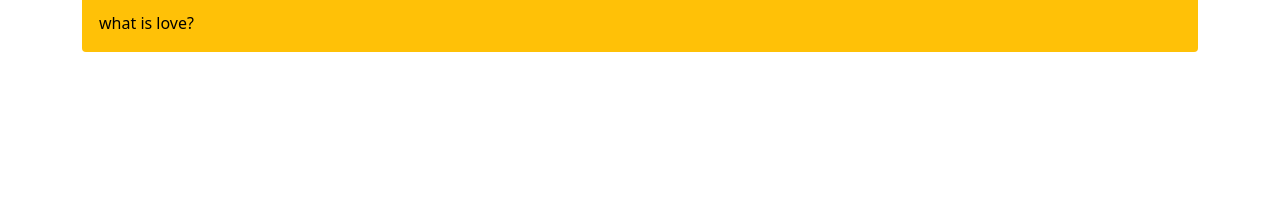
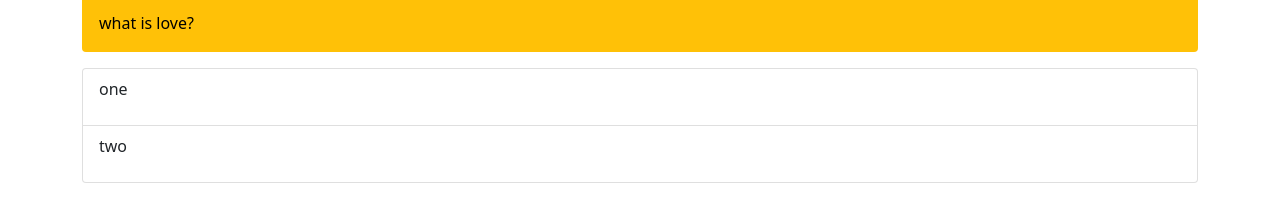
Before and after one commit to oleggsa/react-hw, a React (Create React App) app: page / in a window 1280 px wide. Shown: the part 380-602 px from the top of the page. Built offline with nearby package versions, Linux system fonts and the light colour scheme.

Commit message:
added children list group

```diff
--- a/src/App.js
+++ b/src/App.js
@@ -4,6 +4,8 @@
 import Card from "./components/Card";
 import Progress from "./components/Progress";
 import Alert from "./components/Alert";
+import ListGroup from "./components/ListGroup";
+
 
 
 function App() {
@@ -18,6 +20,10 @@
             <Progress percentage={40} />
             <br/>
             <Alert type="warning" text="what is love?" />
+            <ListGroup>
+                <p>one</p>
+                <p>two</p>
+            </ListGroup>
         </div>
     );
 }
--- /dev/null
+++ b/src/components/ListGroup.jsx
@@ -0,0 +1,15 @@
+import React from 'react';
+
+const ListGroup = ({children}) => {
+
+    return (
+        <ul className='list-group'>
+            {React.Children.map(children, child => {
+                return <li className='list-group-item'>{child}</li>
+            })}
+        </ul>
+    );
+};
+
+
+export default ListGroup;
```
